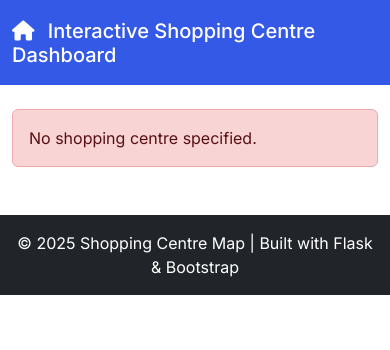
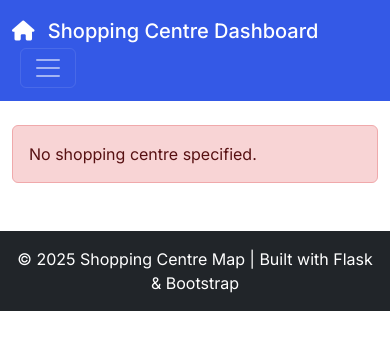
Before and after one commit to tinamalincoln/COMP693-Shopping-Centre-Dashboard, a Flask app: page /centredetails in a window 390 px wide. Shown: the top 350 px of the page. Run offline with Flask 3, Linux system fonts and the light colour scheme; some libraries are stand-ins or nearby versions.

Commit message:
Update layout.html

```diff
--- a/app/templates/layout.html
+++ b/app/templates/layout.html
@@ -4,51 +4,68 @@
   <meta charset="UTF-8">
   <title>{% block title %}Shopping Centre Map{% endblock %}</title>
 
-    <!-- Zephyr theme from Bootswatch -->
+  <!-- Responsive -->
+  <meta name="viewport" content="width=device-width, initial-scale=1">
+
+  <!-- Bootswatch Zephyr (Bootstrap CSS) -->
   <link rel="stylesheet" href="{{ url_for('static', filename='css/bootstrap.min.css') }}">
+
   <!-- Font Awesome -->
   <link href="https://cdnjs.cloudflare.com/ajax/libs/font-awesome/6.7.2/css/all.min.css" rel="stylesheet">
 
-    <!-- Optional custom CSS -->
+  <!-- Global custom CSS (lightweight, shared) -->
   <link rel="stylesheet" href="{{ url_for('static', filename='css/style.css') }}?v=1.1">
-    <meta name="viewport" content="width=device-width, initial-scale=1">
 
-    <!-- Leaflet CSS and JS -->
-    <link rel="stylesheet" href="https://unpkg.com/leaflet@1.9.4/dist/leaflet.css" />
-    <script src="https://unpkg.com/leaflet@1.9.4/dist/leaflet.js"></script>
+  <!-- Leaflet CSS -->
+  <link rel="stylesheet" href="https://unpkg.com/leaflet@1.9.4/dist/leaflet.css"/>
 
+  {% block head_extra %}{% endblock %}
 </head>
 <body>
   <!-- Navbar -->
 <nav class="navbar navbar-expand-lg navbar-dark bg-primary">
   <div class="container-fluid">
-            <a class="navbar-brand" href="{{ url_for('centrelist') }}"><i class="fas fa-home me-2"></i> Interactive Shopping Centre Dashboard</a>
+    <a class="navbar-brand me-2 flex-grow-1 text-truncate" href="{{ url_for('centrelist') }}">
+      <i class="fas fa-home me-2"></i>
+      <!-- Show short title on XS, full title on SM+ -->
+      <span class="d-inline d-sm-none">Shopping Centre Dashboard</span>
+      <span class="d-none d-sm-inline">Interactive Shopping Centre Dashboard</span>
+    </a>
+
+    <!-- Mobile toggler sticks to the right -->
+    <button class="navbar-toggler ms-2" type="button" data-bs-toggle="collapse" data-bs-target="#mainNav"
+            aria-controls="mainNav" aria-expanded="false" aria-label="Toggle navigation">
+      <span class="navbar-toggler-icon"></span>
+    </button>
+
+    <div class="collapse navbar-collapse justify-content-end" id="mainNav">
+      <ul class="navbar-nav">
+        <!-- Optional nav items -->
+      </ul>
+    </div>
   </div>
 </nav>
 
+
+  <!-- Main content wrapper -->
+  <main class="container my-4">
     <!-- Flash Messages -->
     {% with messages = get_flashed_messages(with_categories=true) %}
       {% if messages %}
+        <div class="mb-3">
           {% for category, message in messages %}
-             <div class="alert alert-{{ category }} alert-dismissible fade show mb-4" role="alert">
+            <div class="alert alert-{{ category }} alert-dismissible fade show" role="alert">
               <i class="fas fa-{% if category == 'success' %}check-circle{% else %}exclamation-circle{% endif %} me-2"></i>
               {{ message }}
               <button type="button" class="btn-close" data-bs-dismiss="alert" aria-label="Close"></button>
             </div>
           {% endfor %}
+        </div>
       {% endif %}
     {% endwith %}
 
-    <!-- Page content -->
-    <main class="container my-4">
     {% block content %}{% endblock %}
   </main>
-
-    <!-- Optional JS -->
-    <script src="https://cdn.jsdelivr.net/npm/bootstrap@5.3.3/dist/js/bootstrap.bundle.min.js"></script>
-    <script src="{{ url_for('static', filename='js/script.js') }}"></script>
-
-
 
   <!-- Footer -->
   <footer class="bg-dark text-white text-center py-3 mt-5">
@@ -57,5 +74,15 @@
     </div>
   </footer>
 
+  <!-- Bootstrap JS bundle -->
+  <script src="https://cdn.jsdelivr.net/npm/bootstrap@5.3.3/dist/js/bootstrap.bundle.min.js"></script>
+
+  <!-- Leaflet JS -->
+  <script src="https://unpkg.com/leaflet@1.9.4/dist/leaflet.js"></script>
+
+  <!-- Optional global JS -->
+  <script src="{{ url_for('static', filename='js/script.js') }}"></script>
+
+  {% block scripts %}{% endblock %}
 </body>
 </html>
```
Lines whose indentation alone changed are shown as unchanged.
